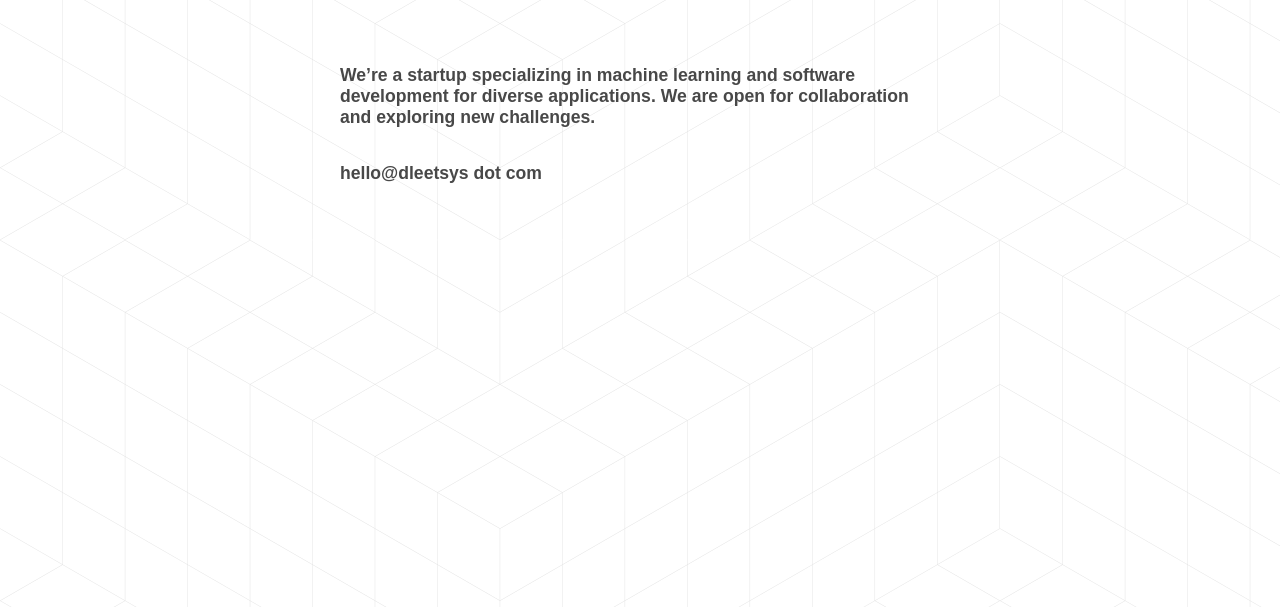
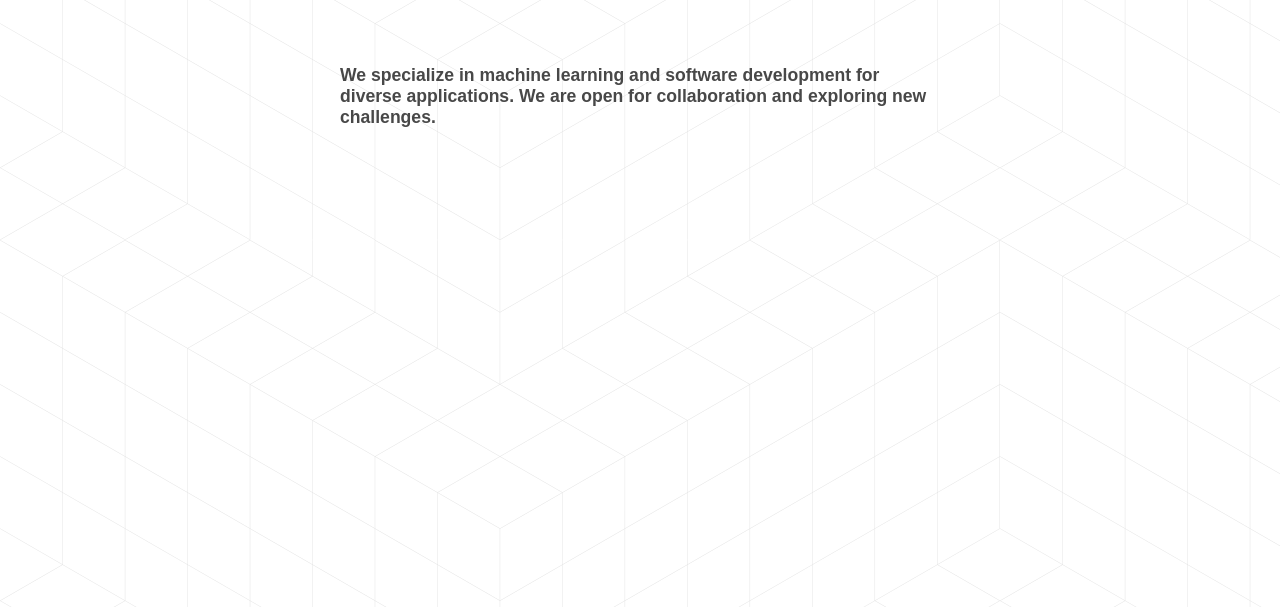
Before and after one commit to DLEETSYS/dleetsys.github.io, a plain HTML site: page index.html in a window 1280 px wide. Shown: the part 193-800 px from the top of the page. Drawn offline with Linux system fonts and the light colour scheme.

Commit message:
update info

```diff
--- a/index.html
+++ b/index.html
@@ -45,10 +45,7 @@
         </div>
 
         <div style="margin-top: 50px;"></div>
-            <p class="textParagraph">We’re a startup specializing in machine learning and software development for diverse applications. We are open for collaboration and exploring new challenges.</p>
-
-            <p class="textParagraph">hello@dleetsys dot com</p>
-
+            <p class="textParagraph">We specialize in machine learning and software development for diverse applications. We are open for collaboration and exploring new challenges.</p>
         </div>
 
     </div>
```
